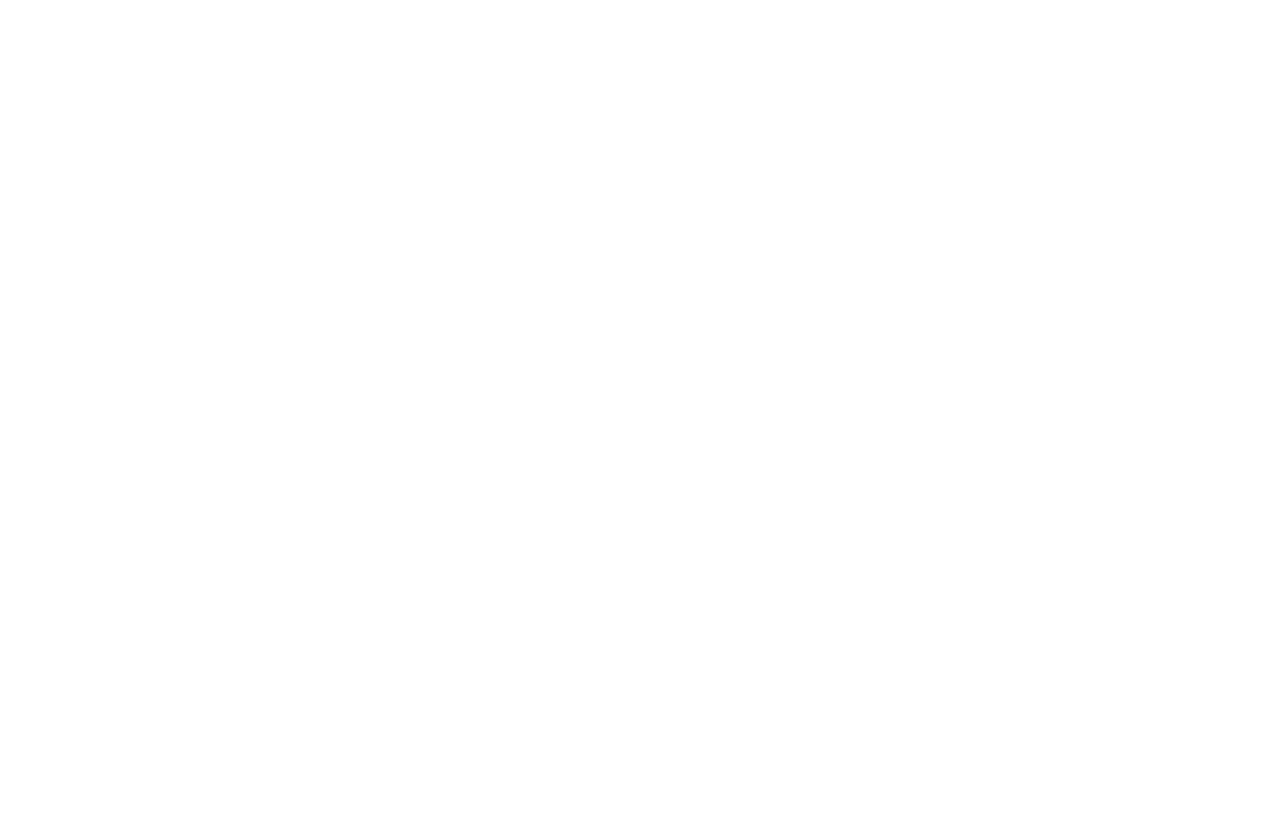
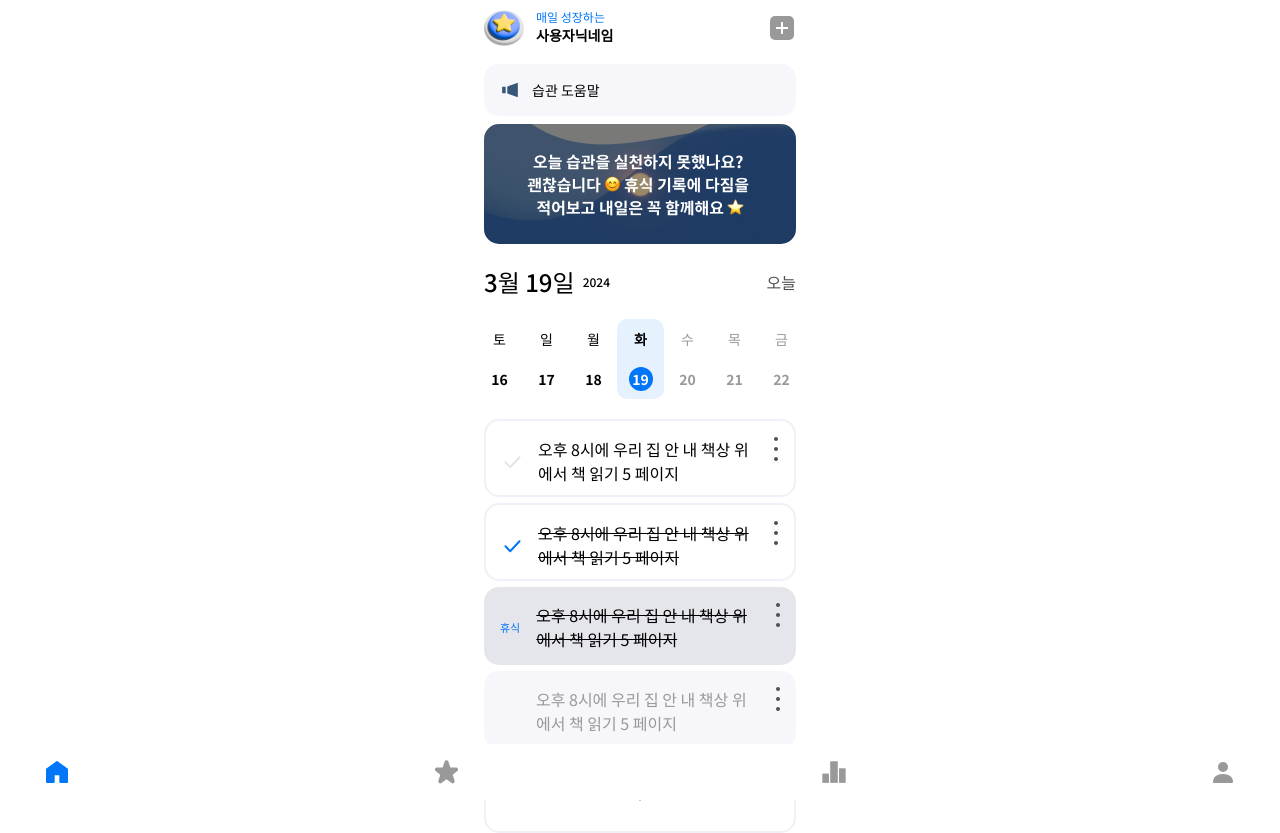
Before and after one commit to ConnectingStar/ConnectingStar-Front, a React (Vite) app: page / in a window 1280 px wide. Before the commit this address had no page. Before the commit the page ends 800 px from the top, so only its background shows below. Built offline with nearby package versions, Linux system fonts and the light colour scheme.

Commit message:
[TS-292] Refactor: home routing change

```diff
--- a/src/App.tsx
+++ b/src/App.tsx
@@ -20,7 +20,7 @@
 	return (
 		<BrowserRouter>
 			<Routes>
-				<Route path="/home" element={<HomePage />} />
+				<Route path="/" element={<HomePage />} />
 				<Route path="/star-card" element={<StarCardPage />} />
 				<Route path="/star-card/:id" element={<StarCardDetailPage />} />
 				<Route path="/chart" element={<ChartPage />} />
--- a/src/constants/gnbConstants.tsx
+++ b/src/constants/gnbConstants.tsx
@@ -10,7 +10,7 @@
 export const gnbData = [
 	{
 		id: "home",
-		link: "/home",
+		link: "/",
 		icon: <HomeIcon />,
 		disabledIcon: <HomeDisabledIcon />,
 	},
```
